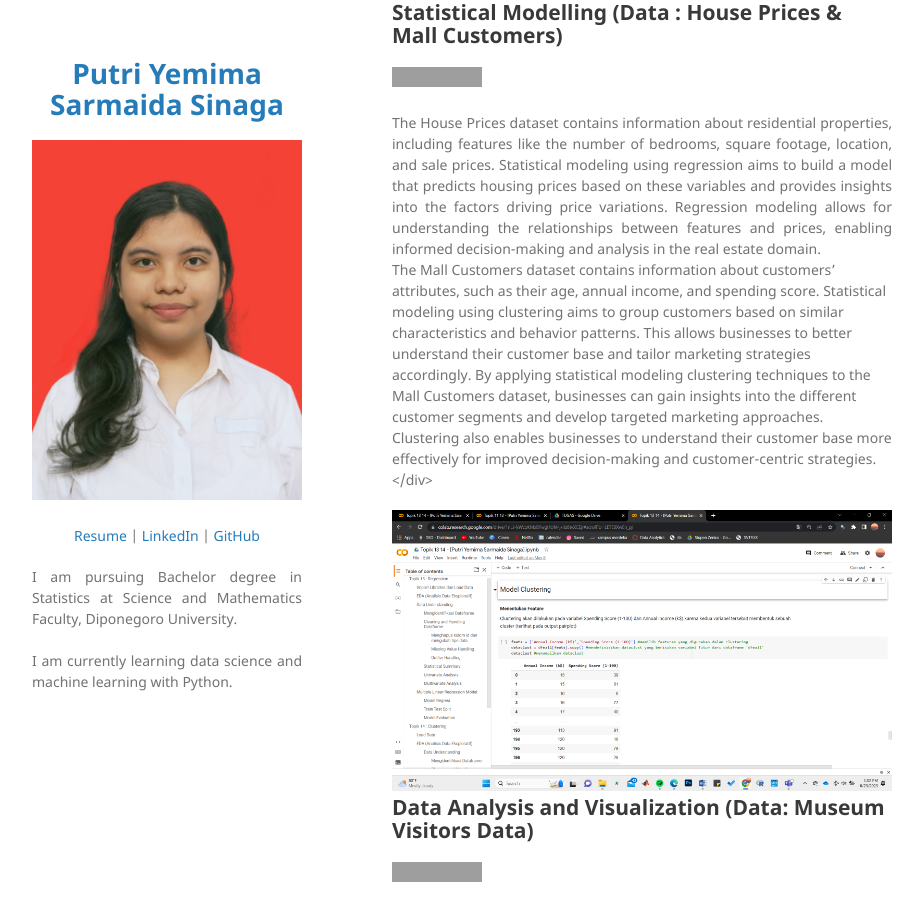
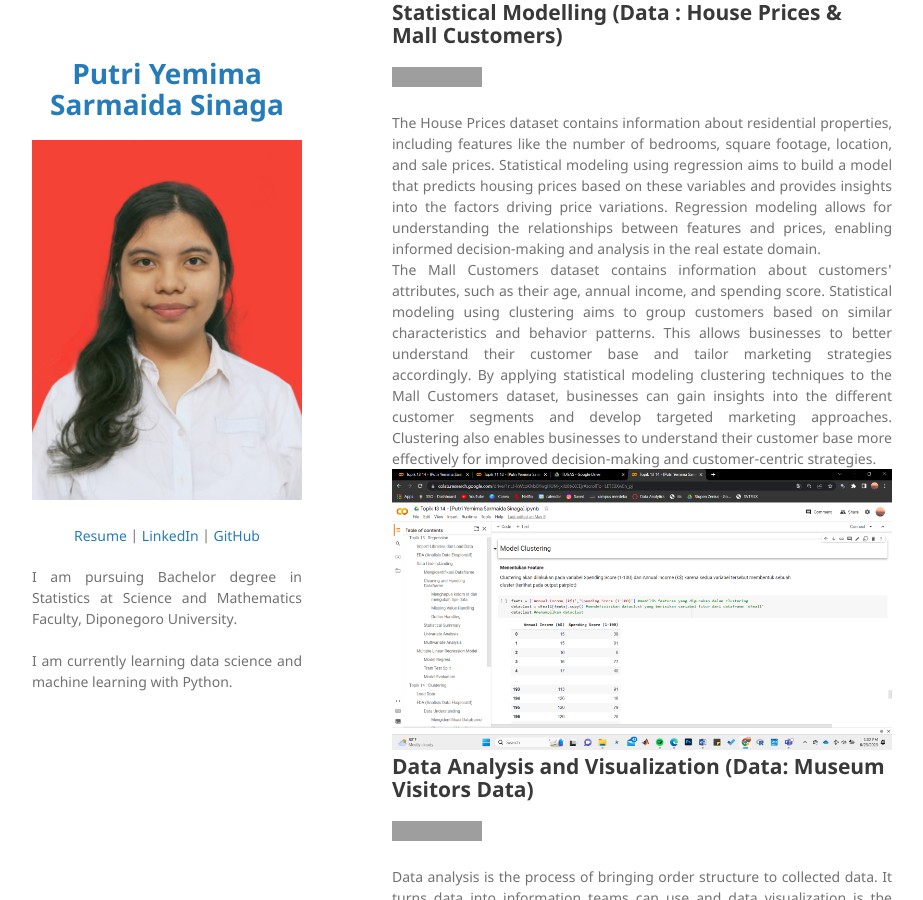
Before and after one commit to pyemimaa/portofolio, a Jekyll site: the page built from index.md, in a window 1280 px wide and 900 px high, scrolled down 3732 px. Shown: the whole window, without its empty margins (178-1101 px from the left). Built offline with Jekyll 4.4.1, drawn with Linux system fonts in a browser that asks for light colours; our own code applies the rules of GitHub Pages for plain Markdown files; grey boxes are pictures that could not be loaded.

Commit message:
index.md

```diff
--- a/index.md
+++ b/index.md
@@ -57,7 +57,7 @@ Global Covid-19 Cases Dashboard
 
 <div style="text-align: justify"> The House Prices dataset contains information about residential properties, including features like the number of bedrooms, square footage, location, and sale prices. Statistical modeling using regression aims to build a model that predicts housing prices based on these variables and provides insights into the factors driving price variations. Regression modeling allows for understanding the relationships between features and prices, enabling informed decision-making and analysis in the real estate domain.
 </div>
-The Mall Customers dataset contains information about customers' attributes, such as their age, annual income, and spending score. Statistical modeling using clustering aims to group customers based on similar characteristics and behavior patterns. This allows businesses to better understand their customer base and tailor marketing strategies accordingly. By applying statistical modeling clustering techniques to the Mall Customers dataset, businesses can gain insights into the different customer segments and develop targeted marketing approaches. Clustering also enables businesses to understand their customer base more effectively for improved decision-making and customer-centric strategies.
+<div style="text-align: justify"> The Mall Customers dataset contains information about customers' attributes, such as their age, annual income, and spending score. Statistical modeling using clustering aims to group customers based on similar characteristics and behavior patterns. This allows businesses to better understand their customer base and tailor marketing strategies accordingly. By applying statistical modeling clustering techniques to the Mall Customers dataset, businesses can gain insights into the different customer segments and develop targeted marketing approaches. Clustering also enables businesses to understand their customer base more effectively for improved decision-making and customer-centric strategies.
 </div>
 
 <center><img src="images/topic1314.png"/></center>
```
